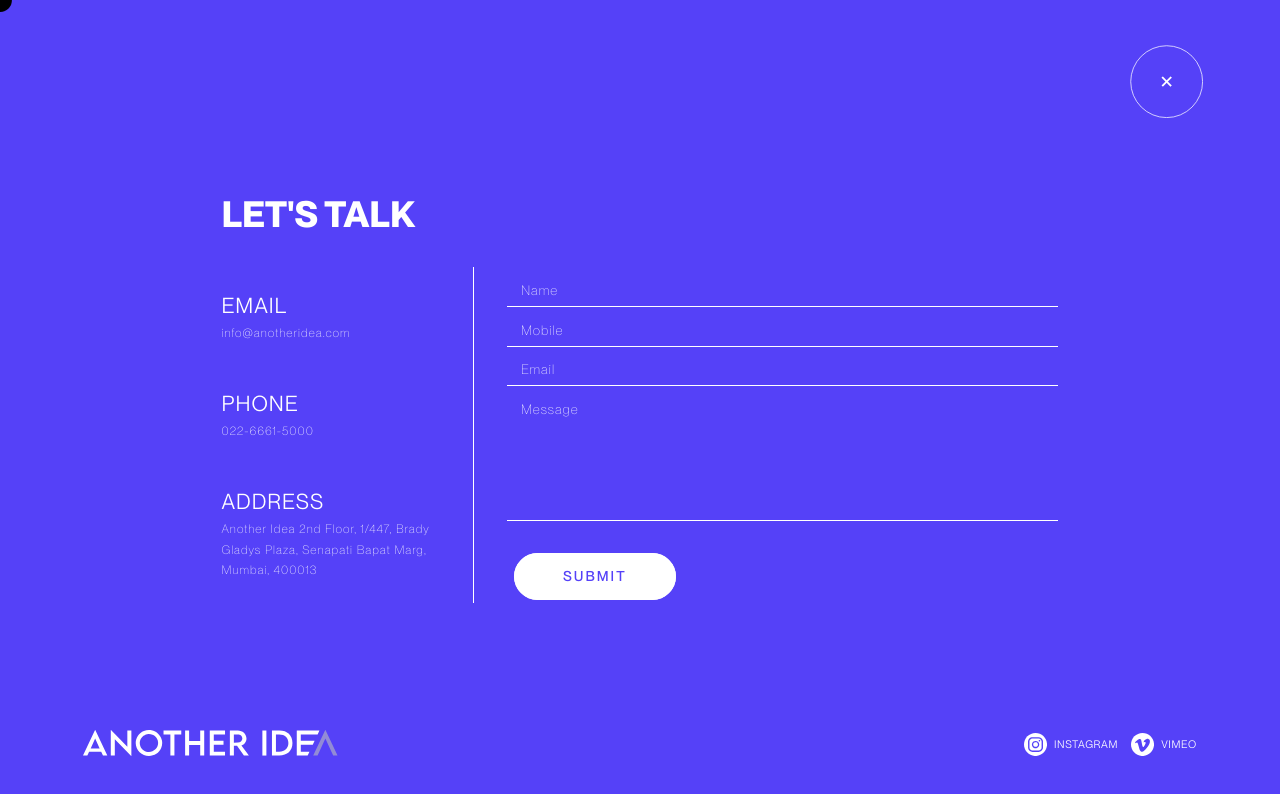
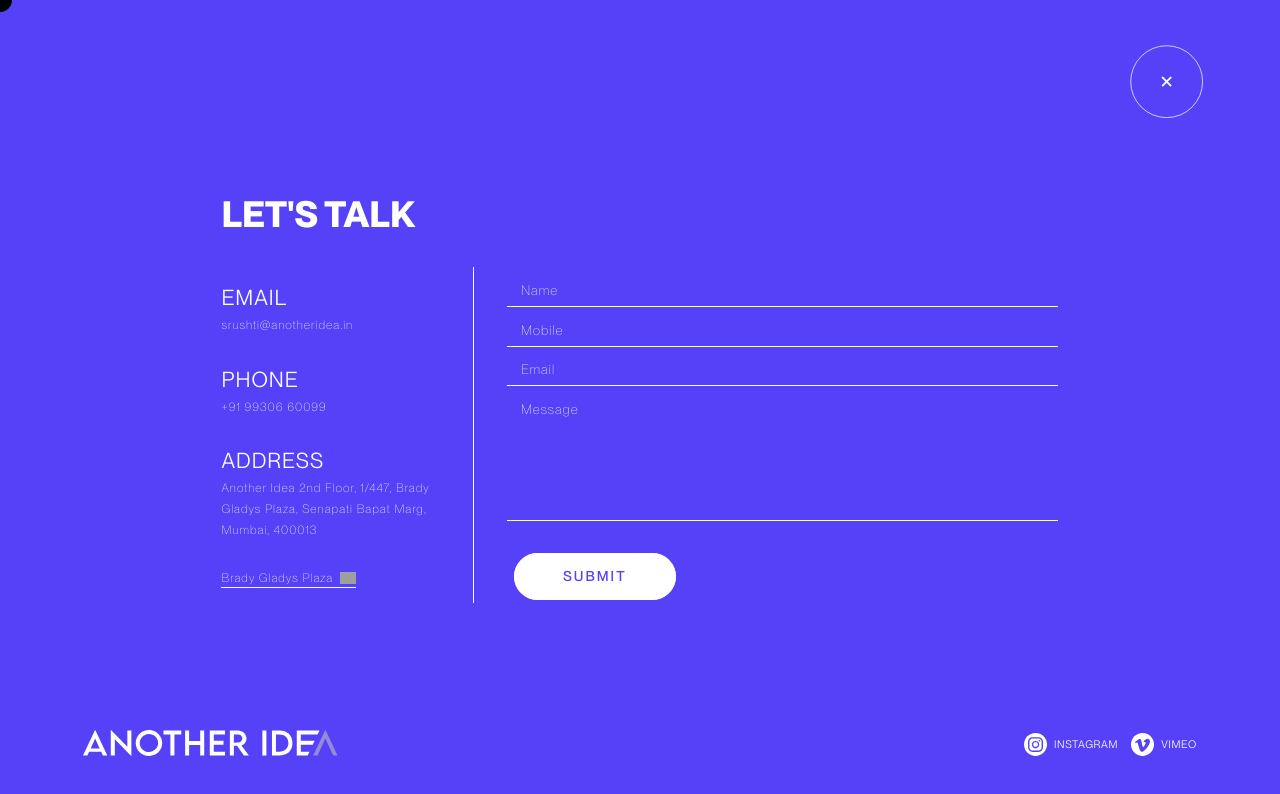
Before and after one commit to dhirajkushwaha/anotheridea, a Next.js app: page /contact in a window 1280 px wide. Shown: the top 794 px of the page. Built offline with nearby package versions, Linux system fonts and the light colour scheme; grey boxes are pictures that could not be loaded.

Commit message:
progress

```diff
--- a/pages/_app.js
+++ b/pages/_app.js
@@ -445,7 +445,7 @@ function MyApp({ Component, pageProps }) {
             "/work" : [".WorksListItem", ".AppButton", ".Menu-navItemLink"],
             "/directors" : [".AppButton", ".Menu-navItemLink"],
             "/team" : [".AppButton", ".Menu-navItemLink"],
-            "/contact" : [".AppButton"],
+            "/contact" : [".AppButton", ".ContactDetailsInfo.Contact-Map"],
             "/about" : [".AppButton", ".Menu-navItemLink"],
         }
 
--- a/pages/contact/index.js
+++ b/pages/contact/index.js
@@ -50,11 +50,11 @@ export default function Directors(){
                                 <div className="ContactForm-details">
                                     <div className="ContactDetailsItem">
                                         <h3 className="ContactDetailsLabel">Email</h3>
-                                        <span className="ContactDetailsInfo">info@anotheridea.com</span>
+                                        <span className="ContactDetailsInfo">srushti@anotheridea.in</span>
                                     </div>
                                     <div className="ContactDetailsItem">
                                         <h3 className="ContactDetailsLabel">Phone</h3>
-                                        <span className="ContactDetailsInfo">022-6661-5000</span>
+                                        <span className="ContactDetailsInfo">+91 99306 60099</span>
                                     </div>
                                     <div className="ContactDetailsItem">
                                         <h3 className="ContactDetailsLabel">Address</h3>
@@ -64,6 +64,14 @@ export default function Directors(){
                                             Senapati Bapat Marg,
                                             Mumbai, 400013
                                         </span>
+                                    </div>
+                                    <div className="ContactDetailsItem">
+                                        {/* <h3 className="ContactDetailsLabel Map">Brady Gladys Plaza <img src="https://img.icons8.com/ios/50/FFFFFF/marker--v1.png" alt="" /> </h3> */}
+                                        <a href="https://goo.gl/maps/VjyPbnGvXj2SAmec7" target={"_blank"}>
+                                            <span className="ContactDetailsInfo Contact-Map">
+                                                Brady Gladys Plaza <img src="https://img.icons8.com/ios-filled/50/FFFFFF/marker.png" alt="" />
+                                            </span>
+                                        </a>
                                     </div>
                                 </div>
                                 <form action="/form.js" className="ContactForm-form">
--- a/styles/style.css
+++ b/styles/style.css
@@ -2553,6 +2553,26 @@ img.OtherDirectors-Image {
 	font-weight: 300;
 }
 
+.ContactDetailsInfo.Contact-Map{
+	display: flex;
+    align-items: center;
+
+	width: fit-content;
+
+	border-bottom: 1px solid white;
+
+	transition: border 0.1s linear;
+}
+
+.ContactDetailsInfo.Contact-Map:hover{
+	border-color: transparent;
+}
+
+.ContactDetailsInfo img{
+	height: calc( (18 / 19.2) * 1vw );
+	margin-left: calc( (10 / 19.2) * 1vw );
+}
+
 .ContactForm-form{
 	padding-left: calc( (50 / 19.2) * 1vw );
 
```
